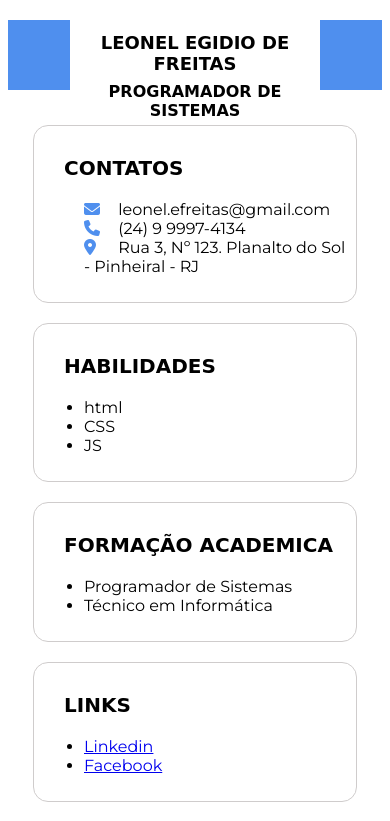
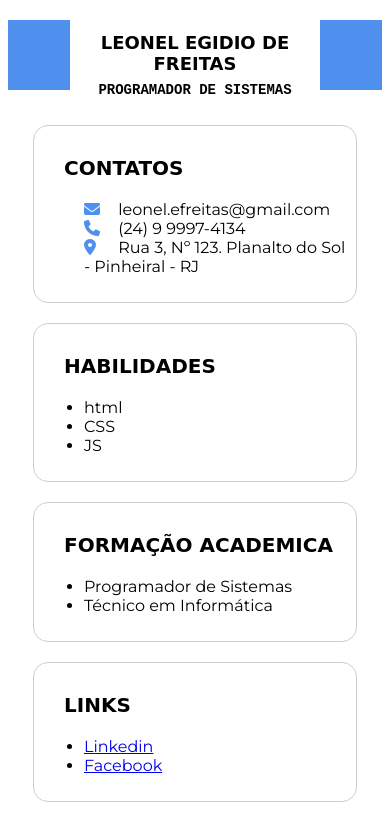
Before and after one commit to LeonelFreitas/curriculo, a plain HTML site: page index.html in a window 390 px wide. Shown: the top 821 px of the page. Drawn offline with Linux system fonts and the light colour scheme; a web font is replaced by a local one.

Commit message:
Add files via upload

```diff
--- a/index.css
+++ b/index.css
@@ -89,8 +89,9 @@ h1,h2,h3{
         padding-right:0;
     }
     #header h2{
+        font-family: 'Courier New', Courier, monospace;
         padding-top: 8px;
-        font-size: 16px ;
+        font-size: 14px ;
         padding-left: 0;
         padding-right:0;
     }
```
